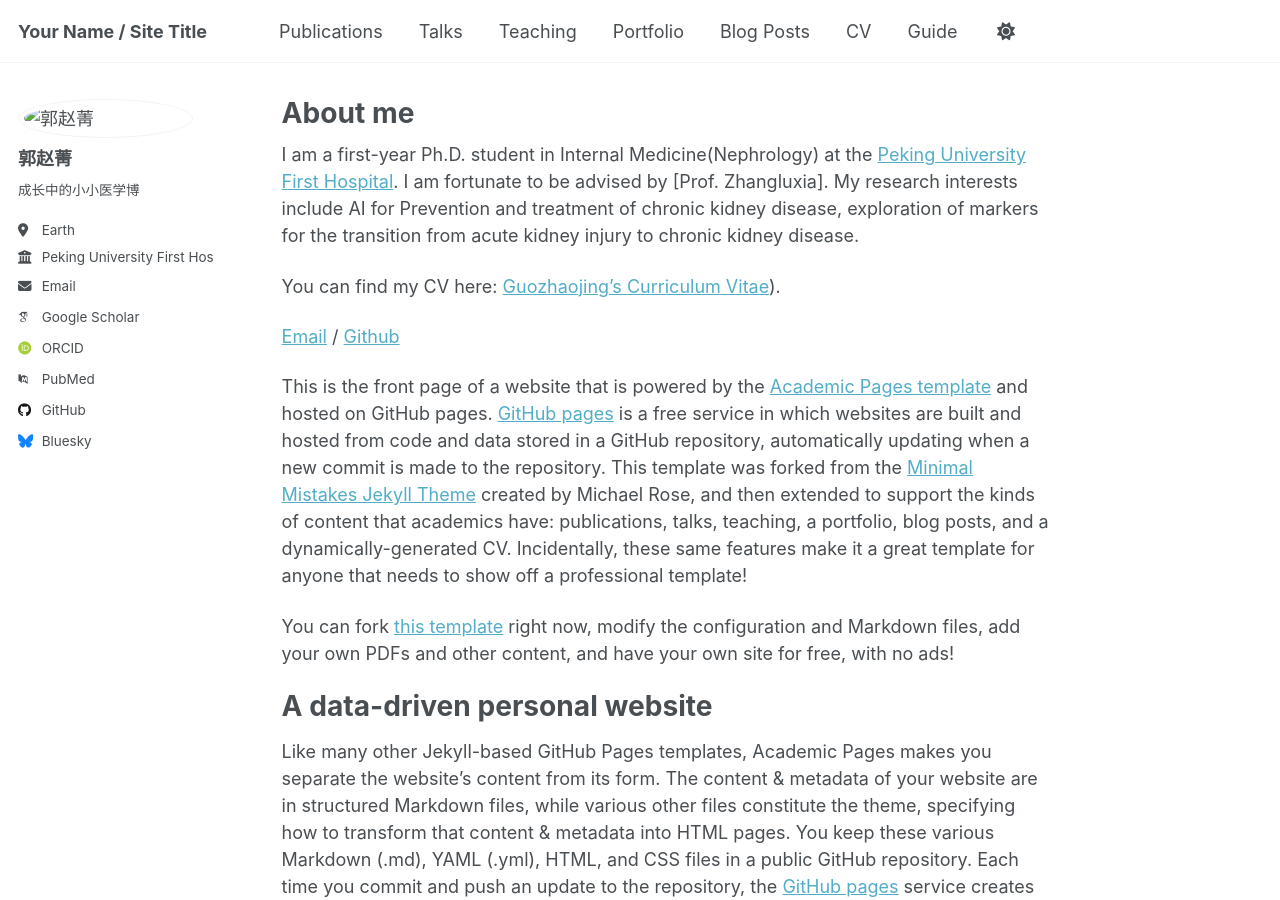
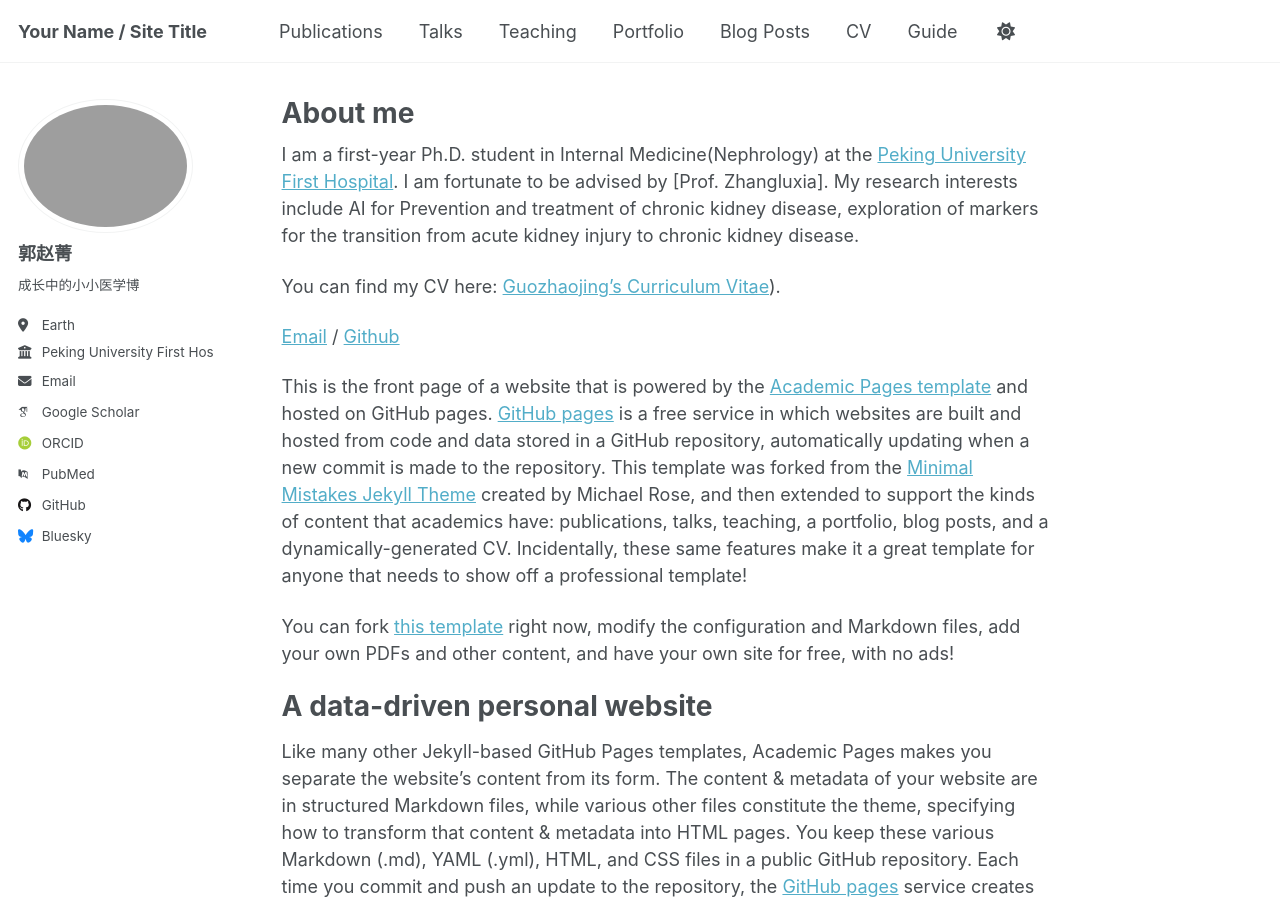
Before and after one commit to GuoZJ277/GuoZJ277.github.io, a Jekyll site: the page built from _pages/about.md, in a window 1280 px wide and 900 px high. Built offline with Jekyll 4.4.1, drawn with Linux system fonts in a browser that asks for light colours; some web fonts are replaced; a script that is not in the unit is left out.

Commit message:
Change avatar file extension from jpg to png

```diff
--- a/_config.yml
+++ b/_config.yml
@@ -23,7 +23,7 @@ repository               : "academicpages/academicpages.github.io"
 #               Additional customization can be done by editing /_includes/author-profile.html
 author:
   # Biographic information
-  avatar           : "datoutie.jpg"
+  avatar           : "datoutie.png"
   name             : "郭赵菁"
   pronouns         : # example: "she/her"
   bio              : "成长中的小小医学博"
```
